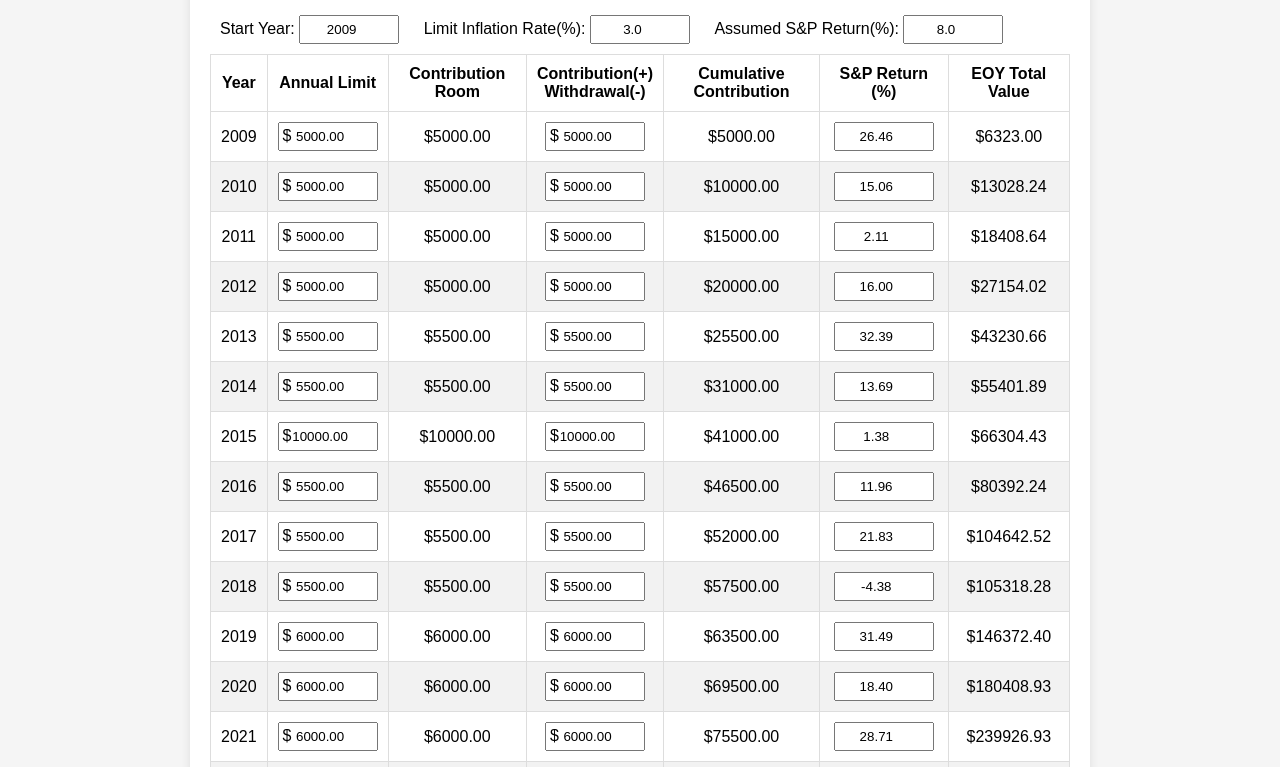
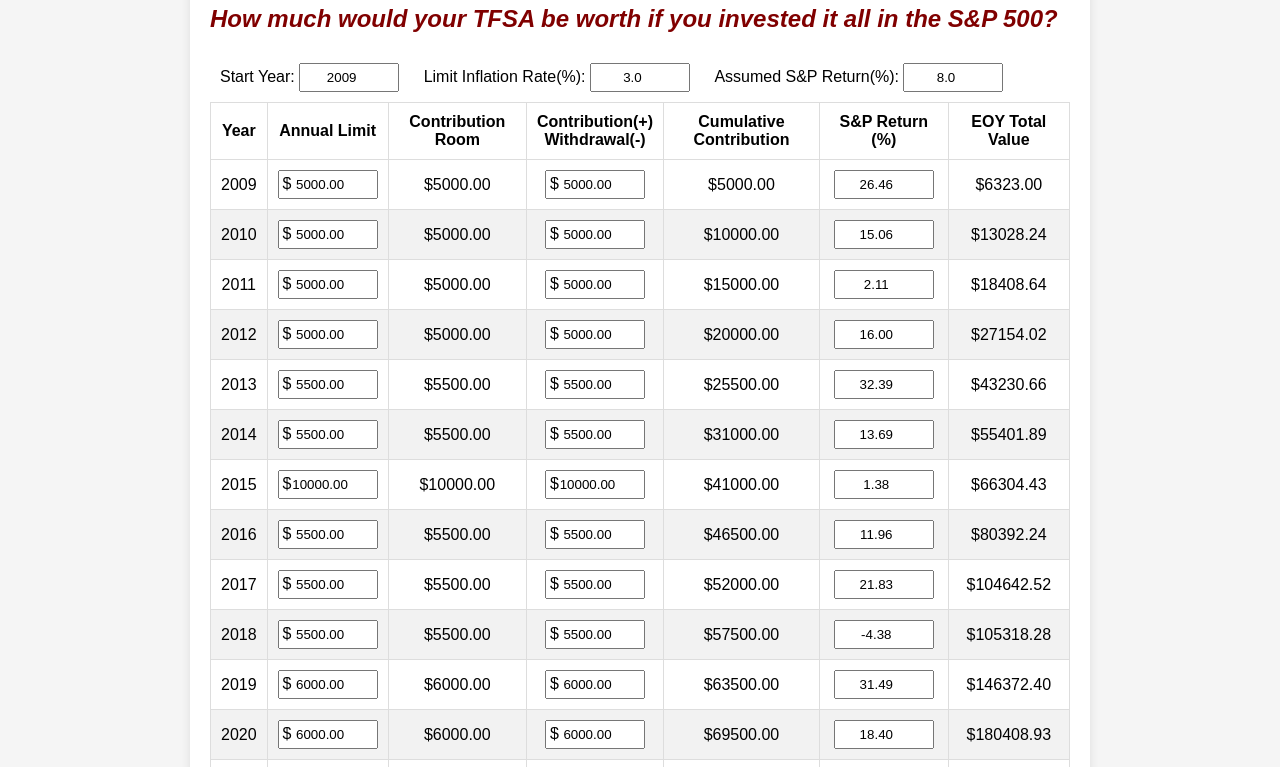
Before and after one commit to shonczinner/tfsa-calculator, a plain HTML site: page index.html in a window 1280 px wide. Shown: the part 131-898 px from the top of the page. Drawn offline with Linux system fonts and the light colour scheme.

```diff
--- a/index.html
+++ b/index.html
@@ -42,6 +42,7 @@
 
     <div class="container">
         <h1>TFSA Investment Table</h1>
+        <h2 style="color:maroon"><i>How much would your TFSA be worth if you invested it all in the S&P 500?</i></h2>
 
         <div class="input">
             <label for="startYear">Start Year: </label>
```
